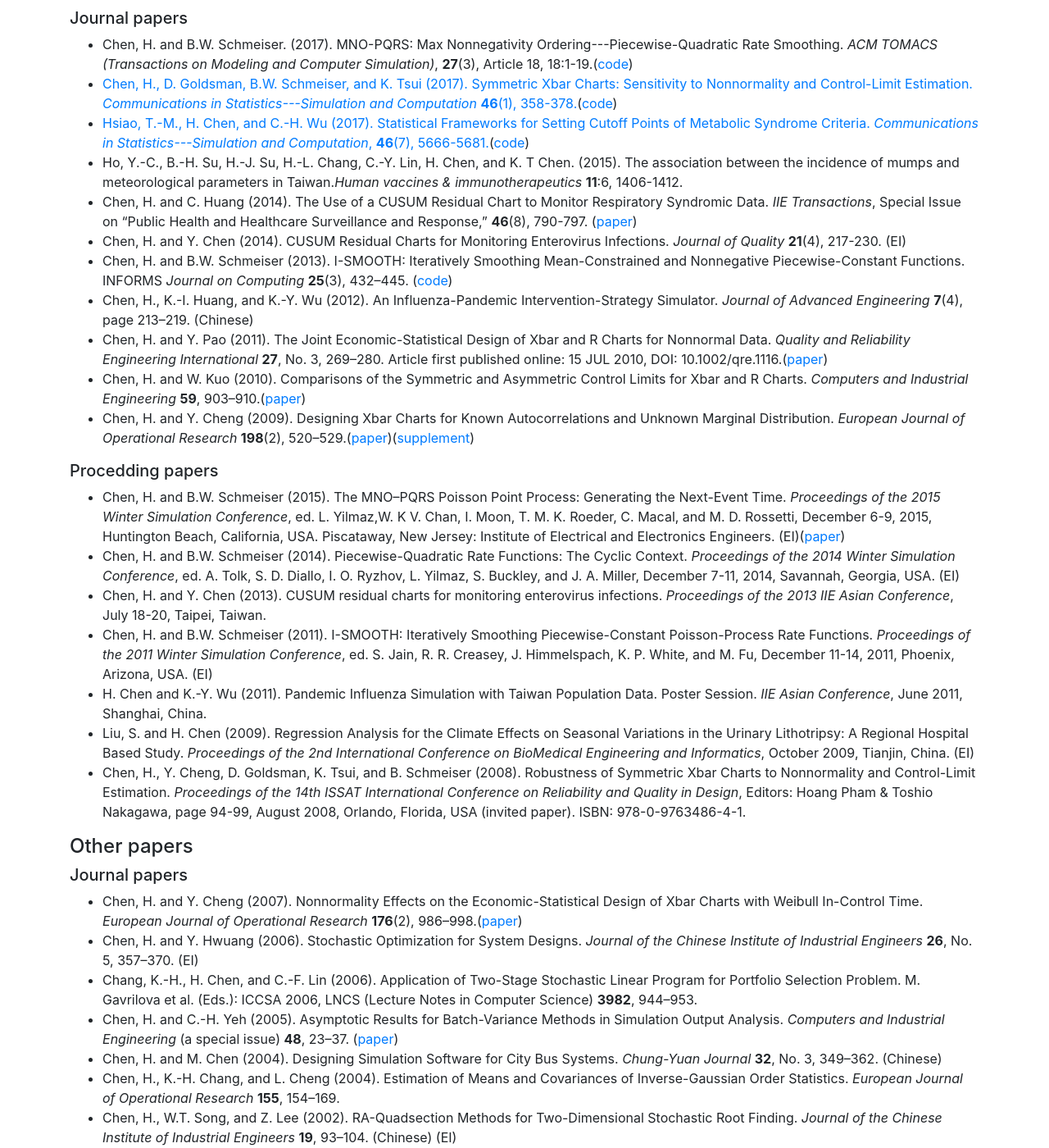
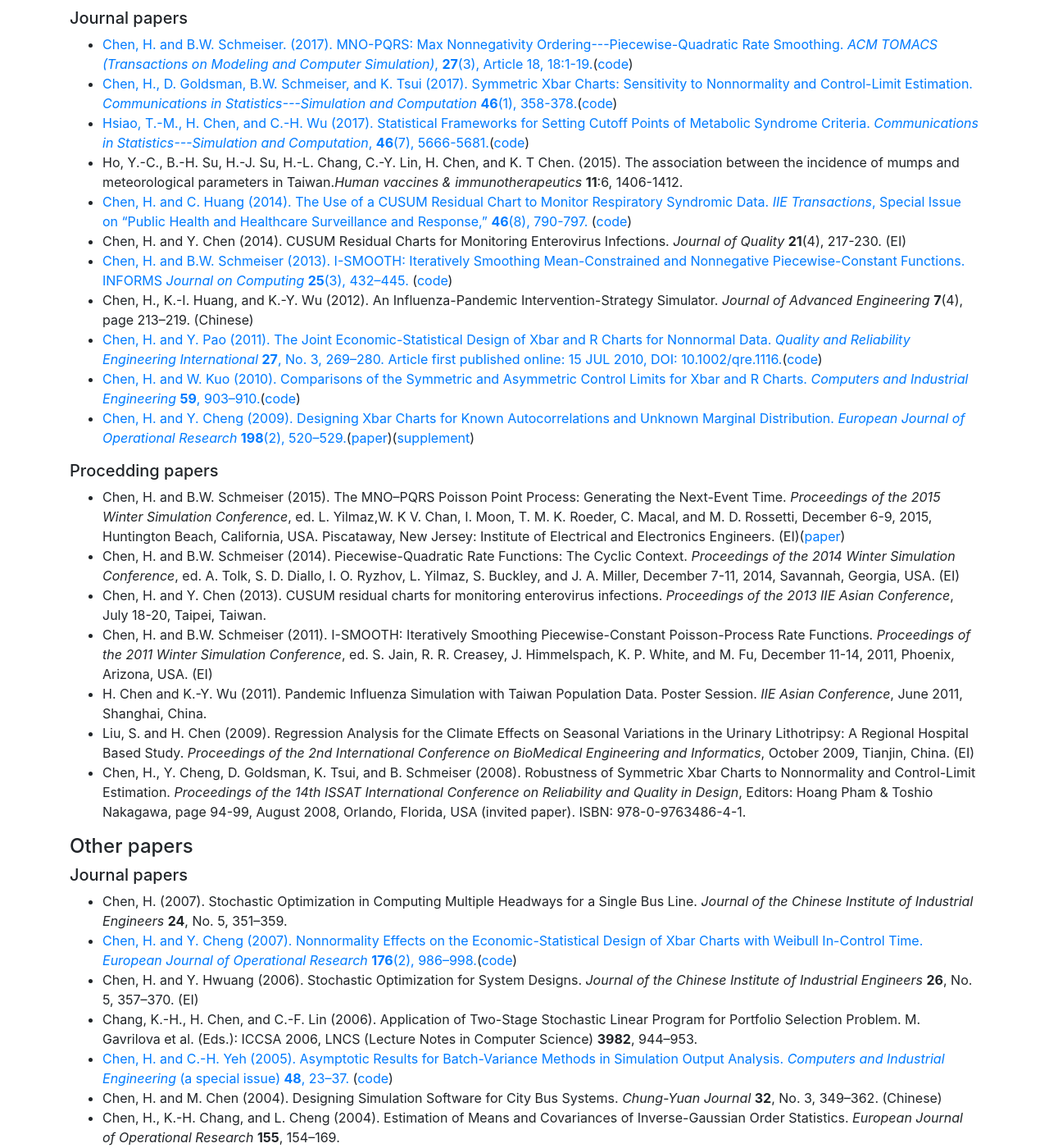
Before and after one commit to huifenchen/huifenchen.github.io, a Jekyll site: the page built from index.html, in a window 1280 px wide and 1400 px high, scrolled down 1683 px. Shown: the whole window at 82% size. Built offline with Jekyll 4.4.1, drawn with Linux system fonts in a browser that asks for light colours; nearby versions of some CDN libraries; some of the changed lines change nothing that is shown; some of the changed text lies outside the part shown.

Commit message:
paper link add

```diff
--- a/_data/paper.yml
+++ b/_data/paper.yml
@@ -5,35 +5,35 @@ journal:
       link: ""
       clink: "2017MNO-PQRS_Max_Nonnegativity_Ordering---Piecewise-Quadratic_Rate_Smoothing/MNO-PQRS_code.zip"
       slink: ""
-      wlink: ""
+      wlink: "https://dl.acm.org/citation.cfm?id=3067663"
 
     - year: 2017
       topic: 'Chen, H., D. Goldsman, B.W. Schmeiser, and K. Tsui (2017).  Symmetric Xbar Charts: Sensitivity to Nonnormality and Control-Limit Estimation.  <i>Communications in Statistics---Simulation and Computation</i> <b>46</b>(1), 358-378.'
       link: "2017Symmetric_Xbar_Charts_Sensitivity_to_Nonnormality_and_Control-Limit_Estimation.pdf"
       clink: ""
       slink: ""
-      wlink: "http://www.tandfonline.com/doi/full/10.1080/03610918.2014.963615"
+      wlink: "https://doi.org/10.1080/03610918.2014.963615"
 
-    - year: 2016
+    - year: 2017
       topic: 'Hsiao, T.-M., H. Chen, and C.-H. Wu (2017).  Statistical Frameworks for Setting Cutoff Points of Metabolic Syndrome Criteria. <i>Communications in Statistics---Simulation and Computation</i>, <b>46</b>(7), 5666-5681.'
       link: "2016Statistical_Methods_for_Assessing_the_Cutoff_Points_of_Metabolic_Syndrome_Criteria.pdf"
       clink: ""
       slink: ""
-      wlink: "http://www.tandfonline.com/doi/full/10.1080/03610918.2016.1171347"
+      wlink: "https://doi.org/10.1080/03610918.2016.1171347"
 
     - year: 2015
       topic: "Ho, Y.-C., B.-H. Su, H.-J. Su, H.-L. Chang, C.-Y. Lin, H. Chen, and K. T Chen. (2015). The association between the incidence of mumps and meteorological parameters in Taiwan.<i>Human vaccines & immunotherapeutics</i> <b>11</b>:6, 1406-1412."
       link: ""
       clink: ""
       slink: ""
-      wlink: ""
+      wlink: "https://doi.org/10.1080/21645515.2015.1029687"
 
     - year: 2014
       topic: "Chen, H. and C. Huang (2014).  The Use of a CUSUM Residual Chart to Monitor Respiratory Syndromic Data.  <i>IIE Transactions</i>, Special Issue on “Public Health and Healthcare Surveillance and Response,” <b>46</b>(8), 790-797.  "
       link: "2014The_Use_of_a_CUSUM_Residual_Chart_to_Monitor_Respiratory_Syndromic_Data.pdf"
       clink: ""
       slink: ""
-      wlink: ""
+      wlink: "https://doi.org/10.1080/0740817X.2012.761369"
 
     - year: 2014
       topic: "Chen, H. and Y. Chen (2014).  CUSUM Residual Charts for Monitoring Enterovirus Infections.  <i>Journal of Quality</i> <b>21</b>(4),  217-230.   (EI)"
@@ -47,7 +47,7 @@ journal:
       link: ""
       clink: "2013I-SMOOTH_Iteratively_Smoothing_Mean-Constrained_and_Nonnegative_Piecewise-Constant_Functions/ISMOOTH_code.zip"
       slink: ""
-      wlink: ""
+      wlink: "https://doi.org/10.1287/ijoc.1120.0512"
 
     - year: 2012
       topic: "Chen, H., K.-I. Huang, and K.-Y. Wu (2012).  An Influenza-Pandemic Intervention-Strategy Simulator.  <i>Journal of Advanced Engineering</i> <b>7</b>(4), page 213–219.  (Chinese)"
@@ -61,20 +61,27 @@ journal:
       link: "2011The_Joint_Economic-Statistical_Design_of__Xbar_and_R_Charts_for_Nonnormal_Data.pdf"
       clink: ""
       slink: ""
-      wlink: ""
+      wlink: "https://doi.org/10.1002/qre.1116"
 
     - year: 2010
       topic: "Chen, H. and W. Kuo (2010).  Comparisons of the Symmetric and Asymmetric Control Limits for Xbar and R Charts.  <i>Computers and Industrial Engineering</i> <b>59</b>, 903–910."
       link: "2010Comparisons_of_the_Symmetric_and_Asymmetric_Control_Limits_for_Xbar_and_R_Charts.pdf"
       clink: ""
       slink: ""
-      wlink: ""
+      wlink: "https://doi.org/10.1016/j.cie.2010.08.021"
 
     - year: 2009
       topic: "Chen, H. and Y. Cheng (2009).  Designing Xbar Charts for Known Autocorrelations and Unknown Marginal Distribution. <i>European Journal of Operational Research</i> <b>198</b>(2), 520–529."
       link: "2009Designing_Xbar_Charts_for_Known_Autocorrelations_and_Unknown_Marginal_Distribution/paper.pdf"
       clink: ""
       slink: "2009Designing_Xbar_Charts_for_Known_Autocorrelations_and_Unknown_Marginal_Distribution/supplement.pdf"
+      wlink: "https://doi.org/10.1016/j.ejor.2008.09.007"
+
+    - year: 2007
+      topic: "Chen, H. (2007).  Stochastic Optimization in Computing Multiple Headways for a Single Bus Line.  <i>Journal of the Chinese Institute of Industrial Engineers</i> <b>24</b>, No. 5, 351–359."
+      link: ""
+      clink: ""
+      slink: ""
       wlink: ""
 
     - year: 2007
@@ -82,7 +89,7 @@ journal:
       link: "2007Nonnormality_Effects_on_the_Economic-Statistical_Design_of_Xbar_Charts_with_Weibull_In-Control_Time.pdf"
       clink: ""
       slink: ""
-      wlink: ""
+      wlink: "https://doi.org/10.1016/j.ejor.2005.08.022"
 
     - year: 2006
       topic: "Chen, H. and Y. Hwuang (2006).  Stochastic Optimization for System Designs.  <i>Journal of the Chinese Institute of Industrial Engineers</i> <b>26</b>, No. 5, 357–370.    (EI)"
@@ -103,7 +110,7 @@ journal:
       link: "2005Asymptotic_Results_for_Batch-Variance_Methods_in_Simulation_Output_Analysis.pdf"
       clink: ""
       slink: ""
-      wlink: ""
+      wlink: "https://doi.org/10.1016/j.cie.2003.12.024"
 
     - year: 2004
       topic: "Chen, H. and M. Chen (2004).  Designing Simulation Software for City Bus Systems.  <i>Chung-Yuan Journal</i> <b>32</b>, No. 3, 349–362.  (Chinese)"
@@ -117,7 +124,7 @@ journal:
       link: ""
       clink: ""
       slink: ""
-      wlink: ""
+      wlink: "https://doi.org/10.1016/S0377-2217(02)00821-4"
 
     - year: 2002
       topic: "Chen, H., W.T. Song, and Z. Lee (2002).  RA-Quadsection Methods for Two-Dimensional Stochastic Root Finding.  <i>Journal of the Chinese Institute of Industrial Engineers</i> <b>19</b>, 93–104.  (Chinese)  (EI)"
@@ -145,7 +152,7 @@ journal:
       link: "2001Initialization_for_NORTA_Generation_of_Random_Vectors_with_Specified_Marginals_and_Correlations/MultivariatePaper.pdf"
       clink: "2001Initialization_for_NORTA_Generation_of_Random_Vectors_with_Specified_Marginals_and_Correlations/NORTA_C_code.zip"
       slink: ""
-      wlink: ""
+      wlink: "https://doi.org/10.1287/ijoc.13.4.312.9736"
 
     - year: 2001
       topic: "Chen, H. and H. Chen (2001).  A Heuristic Algorithm for Stochastic Root Finding.  <i>Asia-Pacific Journal of Operational Research</i> <b>18</b>, 13–22.    "
@@ -159,21 +166,21 @@ journal:
       link: "2001Stochastic_Root_Finding_via_Retrospective_Approximation/paper.pdf"
       clink: "2001Stochastic_Root_Finding_via_Retrospective_Approximation/SRFP-code.zip"
       slink: ""
-      wlink: ""
+      wlink: "https://link.springer.com/article/10.1023/A:1007663818987"
 
     - year: 1999
       topic: "Chen, H. and T.-K. Yang (1999).  Computation of the Sample Size and Coverage for Guaranteed-Coverage Nonnormal Tolerance Intervals.  <i>Journal of Statistical Computation and Simulation</i> <b>63</b>, 299–320.   "
       link: "1999Computation of the Sample Size and Coverage for Guaranteed-Coverage Nonnormal Tolerance Intervals.pdf"
       clink: "GCTI-code.exe"
       slink: ""
-      wlink: ""
+      wlink: "https://doi.org/10.1080/00949659908811959"
 
     - year: 1995
       topic: "Chen, H. and B.W. Schmeiser (1995).  Monte Carlo Estimation for Guaranteed-Coverage Nonnormal Tolerance Intervals.  <i>Journal of Statistical Computation and Simulation</i> <b>51</b>, 223–238.   "
       link: "1995Monte_Carlo_Estimation_for_Guaranteed-Coverage_Nonnormal_Tolerance_Intervals.pdf"
       clink: ""
       slink: ""
-      wlink: ""
+      wlink: "https://doi.org/10.1080/00949659508811634"
 
 
 proceed:
```
